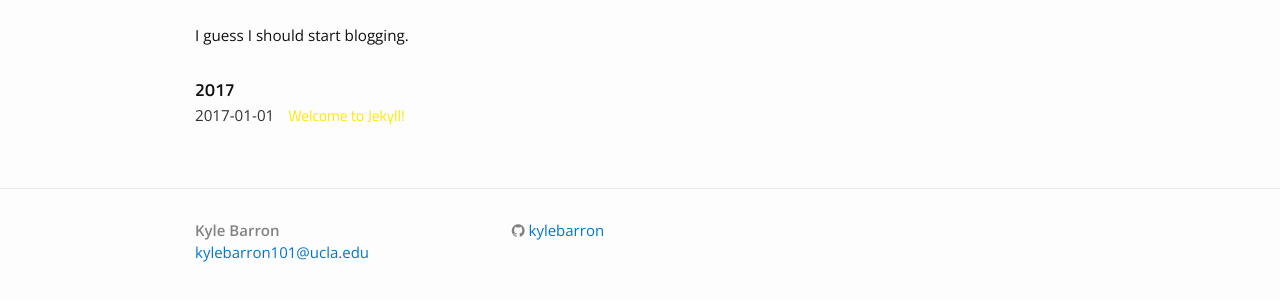
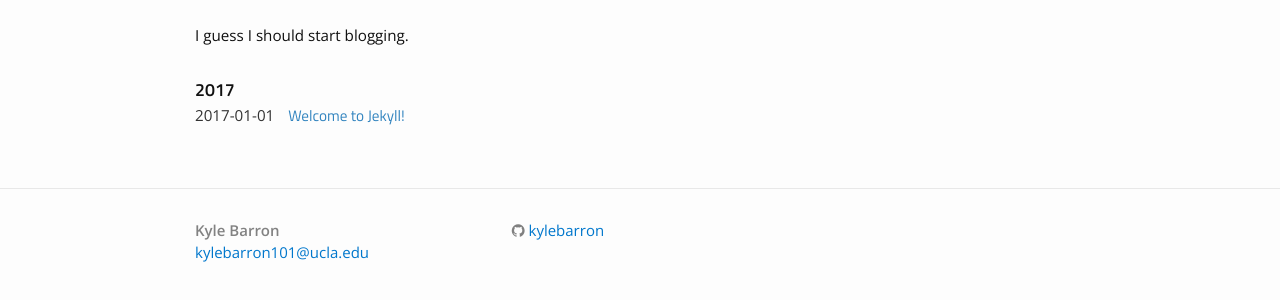
Before and after one commit to kylebarron/kylebarron.github.io, a Jekyll site: the page built from blog.md, in a window 1280 px wide. Shown: the part 130-430 px from the top of the page. Built offline with Jekyll 4.4.1, drawn with Linux system fonts in a browser that asks for light colours; nearby versions of some CDN libraries; some web fonts are replaced.

Commit message:
change blog link color

```diff
--- a/_sass/_layout.scss
+++ b/_sass/_layout.scss
@@ -250,7 +250,7 @@ ul.listing li.listing-item time {
 }
 
 ul.listing li.listing-item a {
-	color: $ucla-gold;
+	color: $ucla-blue;
 	font-weight: 400;
 	font-family: 'Titillium Web', sans-serif;
 }
```
